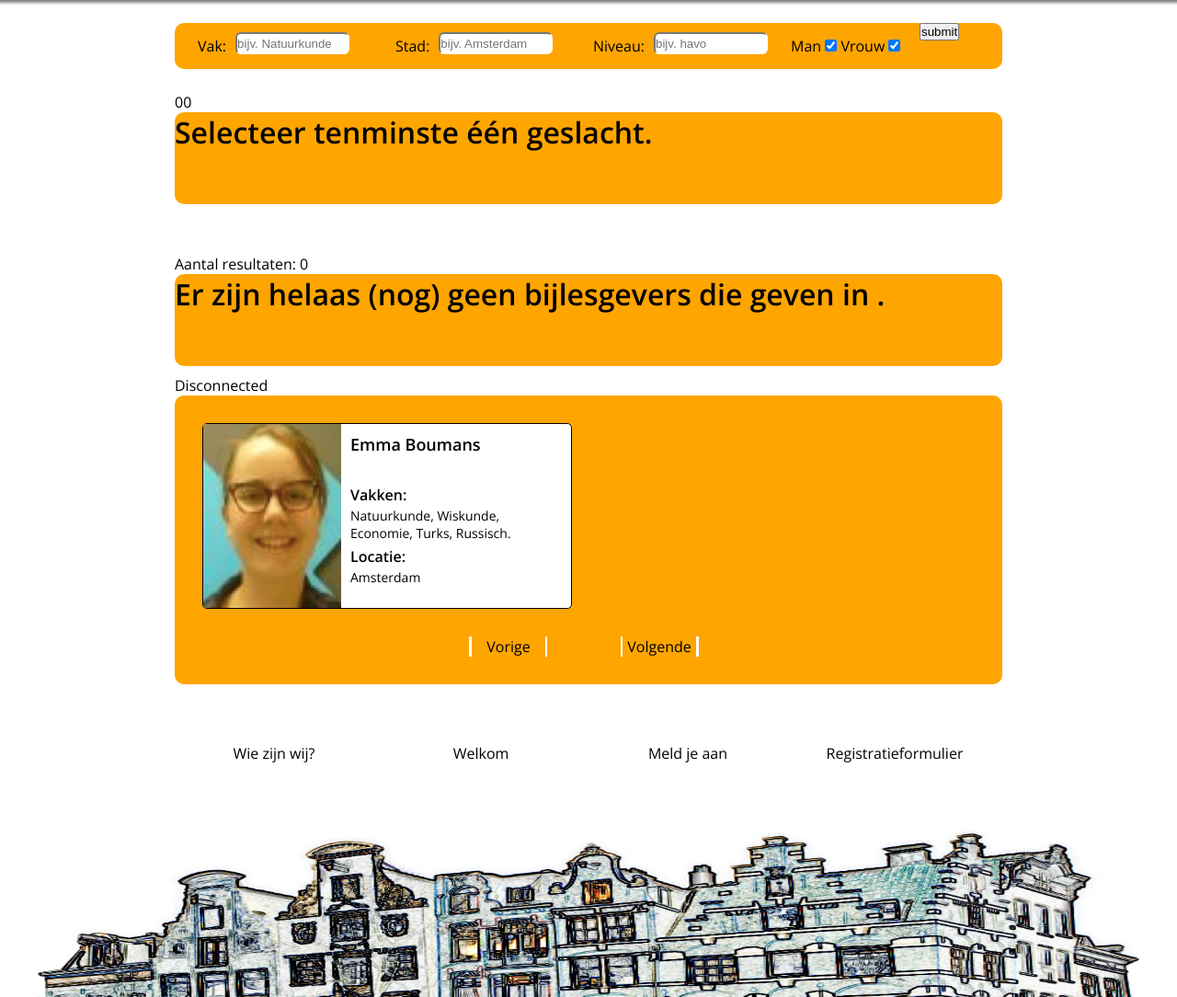
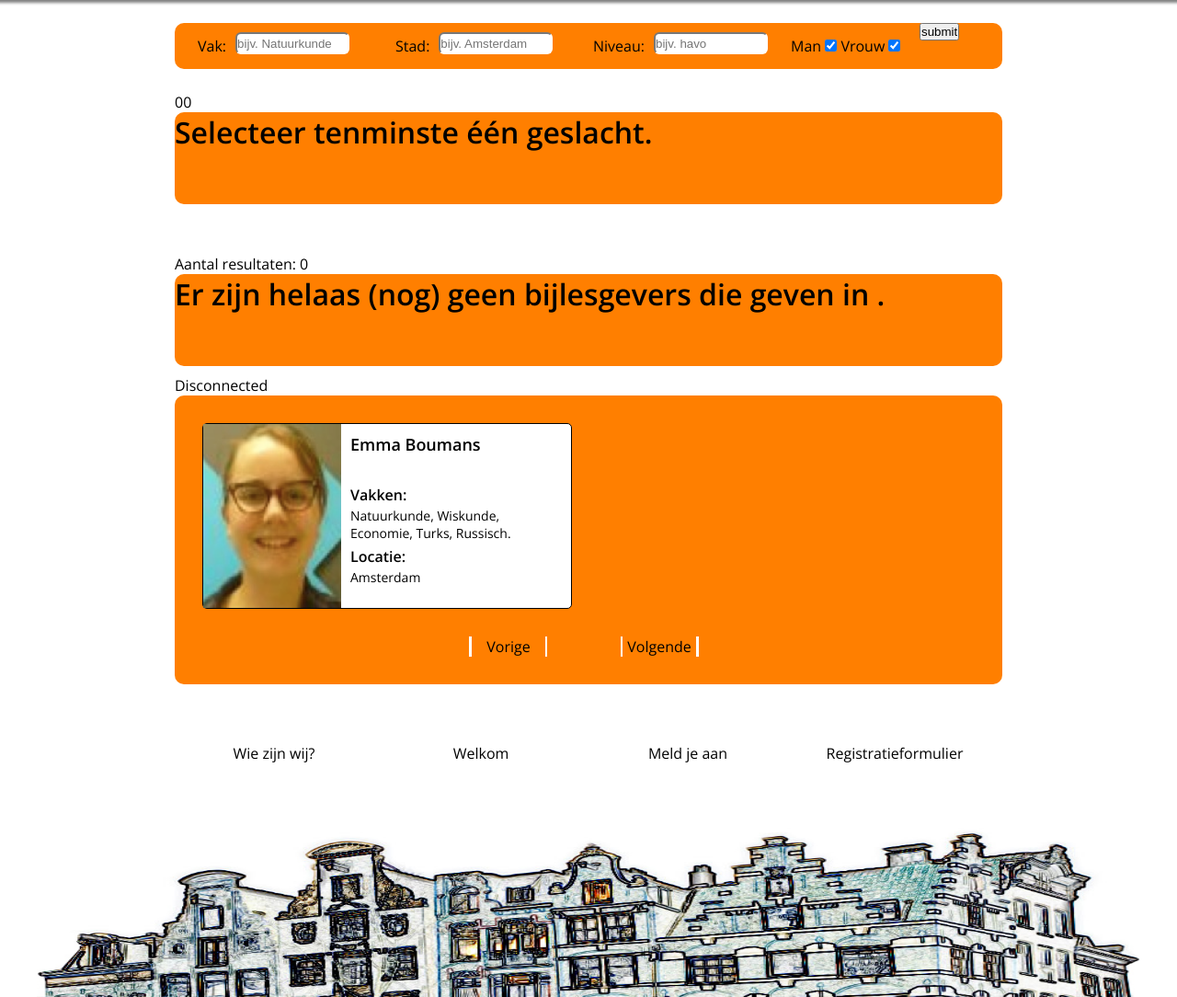
Before and after one commit to alexandervansomeren/betagammabijles, a PHP site: page /advertenties.php in a window 1280 px wide. Shown: the part 105-1189 px from the top of the page at 92% size. Run offline with PHP 8.4, Linux system fonts and the light colour scheme; data that the repository does not hold is empty.

Commit message:
Colors :)

```diff
--- a/website/advertenties.php
+++ b/website/advertenties.php
@@ -303,17 +303,19 @@
 		showNoResults();
 	}
 
-	// Disconnect from the database
-	$db -> Disconnect();
-	echo "Disconnected";
-
-
 	for($i=1;$i<=sizeof($queryResultsArray); $i++)
 	{
 		echo '<br>';
 		echo $queryResultsArray[$i][0];
 
 	}
+
+	// Disconnect from the database
+	$db -> Disconnect();
+	echo "Disconnected";
+
+
+
 	echo $queryResultsArray[1][0];
 
 	// function that displays that there are no results for the query
--- a/website/style.css
+++ b/website/style.css
@@ -30,7 +30,7 @@
 	    margin-bottom:25px;
 
 	    background-image:url(img/header2.png);
-	    background-color:orange;
+	    background-color:#FF7F00;
 	    background-repeat:repeat-x;
 		background-size: cover;
 	    background-position:center;
@@ -83,7 +83,7 @@
     /* Opmaak voor het eerste blok boven */
 	.content .page-intro
 	{
-		background-color:orange;
+		background-color:#FF7F00;
 		min-height:50px;
 		line-height:30px;
 		border-radius:10px;
@@ -93,7 +93,7 @@
     /* Opmaak voor een blok van 100%vullend content en lengte afhankelijk van inhoud */
 	.content .page-field
 	{
-		background-color: orange;
+		background-color: #FF7F00;
 		min-height: 100px;
 		border-radius: 10px;
 		margin-bottom: 10px;
```
